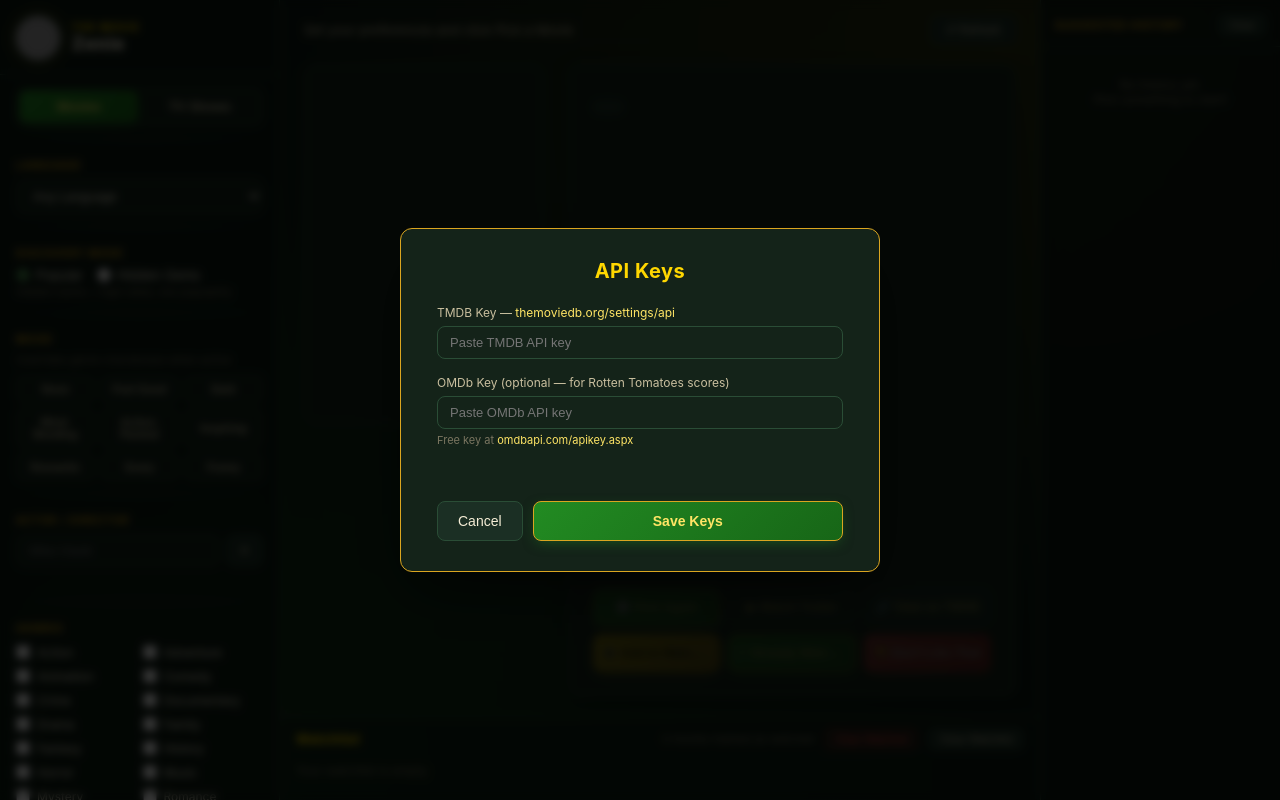
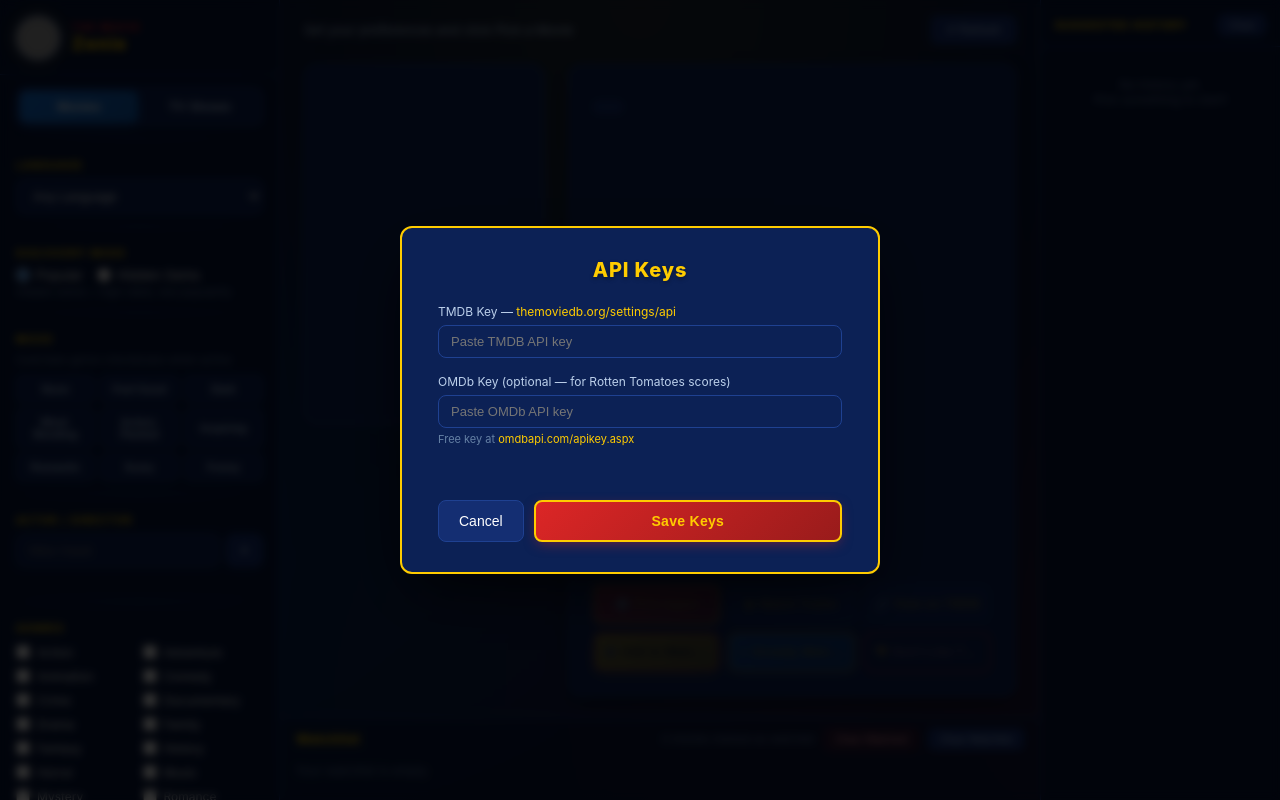
Before and after one commit to maxxzamani-create/movie-picker, a Flask app: page / in a window 1280 px wide. Run offline with Flask 3, Linux system fonts and the light colour scheme; data that the repository does not hold is empty; grey boxes are pictures that could not be loaded.

Commit message:
Switch to Superman palette — navy, suit blue, cape red, S-shield gold
Replace the Forest Green & Gold theme with the three iconic Superman
primaries: deep night-sky navy as the canvas, suit blue (#1471D9) for
positive engagement, cape red (#DC2626) for the Pick CTA, S-shield
gold (#FFCC00) as a high-frequency accent.

CSS:
- Pick / Pick Again: red gradient with a gold 2px border and pale-gold
  text. This is the "cape flying in" moment — the most iconic Superman
  visual cue we have.
- Watched: blue gradient with gold border (the suit body).
- Watchlist: solid gold gradient with a red border (the S-shield
  outlined by the cape).
- Don't Like: dark navy surface with red border and light-red text.
  Reads as "danger" without competing with the red Pick button.
- Trailer / TMDB: dark surface with gold text, gold border on hover.
- Brand kicker "The Movie" is red; brand main "Zenie" is bold gold
  with a soft drop shadow.
- Movie title is gold (was cream) — feels like a comic-page headline.
- Backdrop gradients reshuffled: gold from top, red from bottom right,
  blue from left.

Logo:
- Disc gets a two-tone ring: outer red (cape), inner gold (shield).
- Halo glow shifts from gold to red.
- Smoke from the lamp is now blue, rising into the gold aura behind
  the Z.
- The Z itself is red with a thick gold outline — direct nod to the
  S-shield letter treatment.
- Sparkles weighted across gold, red, and blue.

Co-Authored-By: Claude Opus 4.7 (1M context) <noreply@anthropic.com>

```diff
--- a/static/style.css
+++ b/static/style.css
@@ -2,55 +2,53 @@
 *, *::before, *::after { box-sizing: border-box; margin: 0; padding: 0; }
 
 :root {
-  /* ── Forest Green & Gold palette ─────────────────────────────────────
-     Heritage forest greens paired with true gold. Think Sherwood at
-     dusk: deep pine background, classic forest-green accents, real
-     gold for highlights and "treasure" actions. */
+  /* ── Superman palette ────────────────────────────────────────────────
+     Navy night sky, suit blue, cape red, S-shield gold. The three
+     iconic primaries used with semantic intent. */
 
-  --bg:         #0d1a12;   /* deep forest night */
-  --bg-deep:    #060e08;   /* darkest edge */
-  --surface:    #142319;   /* card surface */
-  --surface2:   #1b2f24;   /* raised surface */
-  --border:     #2a4d36;   /* pine border */
+  --bg:         #061538;   /* deep night-sky navy */
+  --bg-deep:    #030a1d;   /* darkest edge */
+  --surface:    #0c2155;   /* card surface */
+  --surface2:   #142e72;   /* raised surface */
+  --border:     #1f4191;   /* mid navy border */
 
-  --primary:    #228B22;   /* CSS-named "Forest Green" */
-  --primary-d:  #176617;   /* darker for gradient end / hover */
-  --primary-2:  #4caf50;   /* brighter, for icons & subtle accents */
-  --primary-lt: #86d486;   /* pale leaf — focus rings, hover hints */
-  --moss:       #65a30d;   /* warm lime-moss, used sparingly */
+  --blue:       #1471D9;   /* Superman suit blue */
+  --blue-d:     #0e5cb3;   /* deeper, for gradient ends */
+  --blue-lt:    #4d9eff;   /* lighter accent */
+  --blue-pale:  #bcd5f5;   /* pale blue text */
 
-  --gold:       #FFD700;   /* true gold — primary accent */
-  --gold-d:     #b8860b;   /* dark goldenrod for gradient end */
-  --gold-lt:    #ffe566;   /* pale gold for highlights */
-  --gold-deep:  #DAA520;   /* goldenrod, for borders */
+  --red:        #DC2626;   /* Superman cape red */
+  --red-d:      #991B1B;   /* deep cape red */
+  --red-lt:     #fca5a5;   /* light red */
 
-  --rose:       #ef4444;   /* warmer red — for the "don't like" action */
-  --rose-d:     #b91c1c;
+  --gold:       #FFCC00;   /* Superman S-shield yellow */
+  --gold-d:     #b58900;   /* deeper goldenrod */
+  --gold-lt:    #FFE066;   /* pale gold highlight */
 
-  --text:       #f5edd6;   /* warm parchment cream */
-  --text-dim:   #c9bf9f;   /* dim parchment */
-  --muted:      #7a7560;   /* warm muted */
+  --text:       #ffffff;   /* pure white — the S, the title */
+  --text-dim:   #bcd0eb;   /* soft blue-white */
+  --muted:      #6580a5;   /* muted blue-gray */
 
   --radius:     12px;
   --radius-sm:  8px;
   --sidebar-w:  280px;
   --history-w:  240px;
 
-  --shadow-card:  0 8px 24px -8px rgba(0,0,0,0.6),
-                  0 2px 6px -2px rgba(0,0,0,0.35);
-  --shadow-green: 0 4px 14px -4px rgba(34,139,34,0.55);
-  --shadow-gold:  0 4px 14px -4px rgba(255,215,0,0.5);
-  --shadow-rose:  0 4px 14px -4px rgba(239,68,68,0.45);
+  --shadow-card:  0 8px 24px -8px rgba(0,0,0,0.65),
+                  0 2px 6px -2px rgba(0,0,0,0.4);
+  --shadow-blue:  0 4px 14px -4px rgba(20,113,217,0.6);
+  --shadow-red:   0 4px 14px -4px rgba(220,38,38,0.55);
+  --shadow-gold:  0 4px 14px -4px rgba(255,204,0,0.55);
 }
 
 html, body {
   height: 100%;
   background: var(--bg);
-  /* Dappled sunlight through canopy — gold from upper right, green glow elsewhere */
+  /* Sky gradient — gold sunrise high up, red flash low right, blue elsewhere */
   background-image:
-    radial-gradient(at 80% 5%,  rgba(255,215,0,0.10) 0px, transparent 50%),
-    radial-gradient(at 15% 95%, rgba(34,139,34,0.18) 0px, transparent 55%),
-    radial-gradient(at 50% 50%, rgba(20,80,40,0.14)  0px, transparent 75%);
+    radial-gradient(at 50% 0%,    rgba(255,204,0,0.10) 0px, transparent 50%),
+    radial-gradient(at 95% 90%,   rgba(220,38,38,0.14) 0px, transparent 55%),
+    radial-gradient(at 5% 70%,    rgba(20,113,217,0.18) 0px, transparent 60%);
   background-attachment: fixed;
   color: var(--text);
   font-family: "Inter", "Segoe UI", system-ui, -apple-system, sans-serif;
@@ -74,11 +72,11 @@ html, body {
 ::-webkit-scrollbar { width: 8px; height: 8px; }
 ::-webkit-scrollbar-track { background: transparent; }
 ::-webkit-scrollbar-thumb { background: var(--surface2); border-radius: 4px; }
-::-webkit-scrollbar-thumb:hover { background: var(--primary); }
+::-webkit-scrollbar-thumb:hover { background: var(--blue); }
 
 /* ── Sidebar ──────────────────────────────────────────────────────────── */
 .sidebar {
-  background: rgba(13, 26, 18, 0.88);
+  background: rgba(6, 21, 56, 0.88);
   backdrop-filter: blur(12px);
   border-right: 1px solid var(--border);
   display: flex;
@@ -103,17 +101,17 @@ html, body {
 .sidebar-header img {
   width: 44px; height: 44px; border-radius: 50%;
   box-shadow: 0 0 0 2px var(--surface2),
-              0 0 18px rgba(255,215,0,0.30);
+              0 0 18px rgba(255,204,0,0.35);
 }
 
 .sidebar-title { flex: 1; line-height: 1.2; }
 .sidebar-title .sub  {
-  font-size: 10px; font-weight: 700; color: var(--gold);
-  letter-spacing: 1.4px; text-transform: uppercase;
+  font-size: 10px; font-weight: 800; color: var(--red);
+  letter-spacing: 1.5px; text-transform: uppercase;
 }
 .sidebar-title .main {
-  font-size: 18px; font-weight: 800; color: var(--text);
-  letter-spacing: 0.5px;
+  font-size: 18px; font-weight: 800; color: var(--gold);
+  letter-spacing: 1px; text-shadow: 0 2px 6px rgba(0,0,0,0.4);
 }
 
 .btn-api {
@@ -152,14 +150,14 @@ html, body {
   border-radius: 6px;
   cursor: pointer;
   font-size: 13px;
-  font-weight: 600;
+  font-weight: 700;
   transition: all 0.15s;
 }
 .media-btn:hover  { color: var(--text); }
 .media-btn.active {
-  background: linear-gradient(135deg, var(--primary), var(--primary-d));
-  color: var(--gold-lt);
-  box-shadow: var(--shadow-green);
+  background: linear-gradient(135deg, var(--blue), var(--blue-d));
+  color: #fff;
+  box-shadow: var(--shadow-blue);
 }
 
 /* ── Form controls ────────────────────────────────────────────────────── */
@@ -190,7 +188,7 @@ input[type="range"] {
 /* ── Radio group ──────────────────────────────────────────────────────── */
 .radio-group { display: flex; gap: 14px; }
 .radio-group label { display: flex; align-items: center; gap: 6px; cursor: pointer; font-size: 13px; }
-.radio-group input[type="radio"] { accent-color: var(--primary-2); width: 14px; height: 14px; }
+.radio-group input[type="radio"] { accent-color: var(--blue); width: 14px; height: 14px; }
 
 /* ── Mood grid ────────────────────────────────────────────────────────── */
 .mood-grid {
@@ -198,16 +196,16 @@ input[type="range"] {
   gap: 5px; margin-top: 4px;
 }
 .mood-btn {
-  padding: 7px 4px; font-size: 11px; font-weight: 600;
+  padding: 7px 4px; font-size: 11px; font-weight: 700;
   background: var(--surface); color: var(--text-dim);
   border: 1px solid var(--border); border-radius: 6px;
   cursor: pointer; text-align: center; transition: all .15s;
 }
-.mood-btn:hover  { background: var(--surface2); color: var(--gold-lt); border-color: var(--gold-deep); }
+.mood-btn:hover  { background: var(--surface2); color: var(--gold); border-color: var(--blue); }
 .mood-btn.active {
-  background: linear-gradient(135deg, var(--primary), var(--primary-d));
-  color: var(--gold-lt); border-color: var(--gold-deep);
-  box-shadow: var(--shadow-green);
+  background: linear-gradient(135deg, var(--blue), var(--blue-d));
+  color: #fff; border-color: var(--gold);
+  box-shadow: var(--shadow-blue);
 }
 
 /* ── Actor search ─────────────────────────────────────────────────────── */
@@ -334,11 +334,12 @@ input[type="range"] {
 }
 
 .movie-title {
-  font-size: 28px; font-weight: 800; line-height: 1.2;
-  margin-bottom: 6px; color: var(--text);
-  letter-spacing: -0.5px;
+  font-size: 28px; font-weight: 900; line-height: 1.2;
+  margin-bottom: 6px; color: var(--gold);
+  letter-spacing: -0.3px;
+  text-shadow: 0 2px 6px rgba(0,0,0,0.4);
 }
-.movie-meta { color: var(--primary-2); font-size: 13px; margin-bottom: 12px; font-weight: 500; }
+.movie-meta { color: var(--blue-lt); font-size: 13px; margin-bottom: 12px; font-weight: 500; }
 
 .scores-row { display: flex; gap: 10px; margin-bottom: 16px; flex-wrap: wrap; }
 .badge {
@@ -347,18 +348,18 @@ input[type="range"] {
   color: var(--gold);
   border: 1px solid var(--border);
 }
-.badge.rt-fresh  { color: var(--primary-2); border-color: rgba(76,175,80,0.35); }
-.badge.rt-ok     { color: var(--gold);      border-color: rgba(255,215,0,0.35); }
-.badge.rt-rotten { color: var(--rose);      border-color: rgba(239,68,68,0.35); }
+.badge.rt-fresh  { color: var(--blue-lt); border-color: rgba(77,158,255,0.35); }
+.badge.rt-ok     { color: var(--gold);    border-color: rgba(255,204,0,0.35); }
+.badge.rt-rotten { color: var(--red-lt);  border-color: rgba(220,38,38,0.35); }
 
 .movie-overview {
   font-size: 14px; color: var(--text); line-height: 1.65; margin-bottom: 16px;
 }
 
-.movie-director { font-size: 12px; font-weight: 600; color: var(--gold); margin-bottom: 4px; }
+.movie-director { font-size: 12px; font-weight: 700; color: var(--gold); margin-bottom: 4px; }
 .movie-cast     { font-size: 12px; color: var(--text-dim); margin-bottom: 12px; }
-.movie-genres   { font-size: 12px; color: var(--gold-lt); margin-bottom: 6px; font-weight: 500; }
-.movie-streaming{ font-size: 12px; color: var(--primary-2); margin-bottom: 18px; font-weight: 600; }
+.movie-genres   { font-size: 12px; color: var(--blue-lt); margin-bottom: 6px; font-weight: 500; }
+.movie-streaming{ font-size: 12px; color: var(--gold-lt); margin-bottom: 18px; font-weight: 700; }
 
 /* ── Action buttons grid ──────────────────────────────────────────────── */
 .action-buttons {
@@ -367,56 +368,62 @@ input[type="range"] {
 }
 .action-btn {
   padding: 11px 8px; border: none; border-radius: var(--radius-sm);
-  font-size: 12px; font-weight: 700; cursor: pointer;
+  font-size: 12px; font-weight: 800; cursor: pointer;
   transition: all .15s; white-space: nowrap; overflow: hidden;
   text-overflow: ellipsis;
-  letter-spacing: 0.2px;
+  letter-spacing: 0.3px;
 }
 .action-btn:hover    { transform: translateY(-1px); filter: brightness(1.12); }
 .action-btn:disabled { opacity: .35; cursor: not-allowed; filter: none; transform: none; }
 
 /* Action semantics:
-   green  = primary actions and positive feedback (Pick / Watched)
-   gold   = treasure / save it for later (Watchlist)
-   dark   = neutral navigation (Trailer / TMDB)
-   rose   = negative (Don't Like) */
+   RED   = primary CTA (Pick Again — the cape)
+   GOLD  = save it / treasure (Watchlist — the S-shield)
+   BLUE  = positive engagement (Watched — the suit)
+   DARK  = neutral navigation (Trailer / TMDB)
+   We deliberately do NOT use red for "dislike" so it doesn't conflict
+   with the main Pick CTA — dislike uses a darker red border treatment
+   that reads as "danger without competing with the cape." */
 .btn-pick-again {
-  background: linear-gradient(135deg, var(--primary), var(--primary-d));
-  color: var(--gold-lt);
-  border: 1px solid var(--gold-deep);
-  box-shadow: var(--shadow-green);
+  background: linear-gradient(135deg, var(--red), var(--red-d));
+  color: var(--gold);
+  border: 2px solid var(--gold);
+  box-shadow: var(--shadow-red);
+  text-shadow: 0 1px 2px rgba(0,0,0,0.3);
 }
 .btn-trailer {
-  background: var(--surface2); color: var(--gold-lt);
+  background: var(--surface2); color: var(--gold);
   border: 1px solid var(--border);
 }
-.btn-trailer:hover { border-color: var(--gold-deep); }
+.btn-trailer:hover { border-color: var(--gold); }
 .btn-tmdb {
-  background: var(--surface2); color: var(--gold-lt);
+  background: var(--surface2); color: var(--gold);
   border: 1px solid var(--border);
 }
-.btn-tmdb:hover { border-color: var(--gold-deep); }
+.btn-tmdb:hover { border-color: var(--gold); }
 .btn-watchlist {
   background: linear-gradient(135deg, var(--gold), var(--gold-d));
-  color: #1a1004;
-  border: 1px solid var(--gold-deep);
+  color: #1a0d00;
+  border: 2px solid var(--red);
   box-shadow: var(--shadow-gold);
 }
 .btn-watched {
-  background: linear-gradient(135deg, var(--primary), var(--primary-d));
-  color: var(--gold-lt);
-  border: 1px solid var(--gold-deep);
-  box-shadow: var(--shadow-green);
+  background: linear-gradient(135deg, var(--blue), var(--blue-d));
+  color: var(--gold);
+  border: 2px solid var(--gold);
+  box-shadow: var(--shadow-blue);
+  text-shadow: 0 1px 2px rgba(0,0,0,0.3);
 }
 .btn-dislike {
-  background: linear-gradient(135deg, var(--rose), var(--rose-d));
-  color: #fff;
-  box-shadow: var(--shadow-rose);
+  background: var(--surface);
+  color: var(--red-lt);
+  border: 2px solid var(--red);
+  box-shadow: 0 4px 14px -4px rgba(220,38,38,0.3);
 }
 
 /* ── Watchlist bar ────────────────────────────────────────────────────── */
 .watchlist-bar {
-  background: rgba(13, 26, 18, 0.6);
+  background: rgba(6, 21, 56, 0.6);
   border-top: 1px solid var(--border);
   padding: 10px 16px; flex-shrink: 0;
 }
@@ -431,32 +438,33 @@ input[type="range"] {
   border: 1px solid var(--border); border-radius: 6px; cursor: pointer;
   transition: all 0.15s;
 }
-.btn-sm:hover { background: var(--surface); color: var(--gold); border-color: var(--gold-deep); }
+.btn-sm:hover { background: var(--surface); color: var(--gold); border-color: var(--gold); }
 .btn-sm.danger {
-  background: rgba(239,68,68,0.1); color: var(--rose); border-color: rgba(239,68,68,0.3);
+  background: rgba(220,38,38,0.12); color: var(--red-lt); border-color: rgba(220,38,38,0.35);
 }
-.btn-sm.danger:hover { background: var(--rose); color: #fff; border-color: var(--rose); }
+.btn-sm.danger:hover { background: var(--red); color: #fff; border-color: var(--red); }
 
 .watchlist-items {
   display: flex; gap: 6px; overflow-x: auto; padding-bottom: 4px; min-height: 30px;
 }
 .watchlist-chip {
   padding: 5px 12px; background: var(--surface2);
-  border: 1px solid var(--gold-deep);
+  border: 1px solid var(--gold);
   border-radius: 999px;
   font-size: 12px; white-space: nowrap; color: var(--gold-lt); flex-shrink: 0;
+  font-weight: 600;
 }
 .watchlist-empty { color: var(--muted); font-size: 12px; line-height: 30px; }
 
 .chip-tv-sm {
-  display: inline-block; font-size: 9px; font-weight: 700;
+  display: inline-block; font-size: 9px; font-weight: 800;
   padding: 1px 5px; margin-left: 4px; border-radius: 4px;
-  background: var(--gold); color: #1a1004;
+  background: var(--red); color: var(--gold);
 }
 
 /* ── History panel ────────────────────────────────────────────────────── */
 .history-panel {
-  background: rgba(13, 26, 18, 0.88);
+  background: rgba(6, 21, 56, 0.88);
   backdrop-filter: blur(12px);
   border-left: 1px solid var(--border);
   display: flex; flex-direction: column; overflow: hidden;
@@ -498,61 +506,63 @@ input[type="range"] {
   white-space: nowrap; overflow: hidden; text-overflow: ellipsis;
 }
 .hist-type {
-  font-size: 9px; font-weight: 700; padding: 1px 5px;
-  background: var(--gold); color: #1a1004;
+  font-size: 9px; font-weight: 800; padding: 1px 5px;
+  background: var(--red); color: var(--gold);
   border-radius: 4px;
 }
 .hist-play {
   flex-shrink: 0; width: 24px; height: 22px; font-size: 10px;
-  background: var(--surface2); color: var(--gold-lt);
+  background: var(--surface2); color: var(--gold);
   border: 1px solid var(--border); border-radius: 5px; cursor: pointer;
   transition: all 0.15s;
 }
-.hist-play:hover { background: var(--primary); color: var(--gold-lt); border-color: var(--gold-deep); }
+.hist-play:hover { background: var(--red); color: var(--gold); border-color: var(--gold); }
 
 .hist-meta { font-size: 11px; color: var(--text-dim); margin-bottom: 6px; }
 
 .hist-chips { display: flex; flex-wrap: wrap; gap: 4px; }
 .chip {
-  font-size: 10px; padding: 2px 8px; border-radius: 999px; font-weight: 600;
+  font-size: 10px; padding: 2px 8px; border-radius: 999px; font-weight: 700;
 }
-.chip-Suggested { background: rgba(76,175,80,0.15);  color: var(--primary-2); }
-.chip-Trailer   { background: rgba(255,215,0,0.15);  color: var(--gold); }
-.chip-Watchlist { background: rgba(255,215,0,0.20);  color: var(--gold); }
-.chip-Watched   { background: rgba(76,175,80,0.18);  color: var(--primary-2); }
-.chip-Disliked  { background: rgba(239,68,68,0.15);  color: var(--rose); }
+.chip-Suggested { background: rgba(20,113,217,0.18); color: var(--blue-lt); }
+.chip-Trailer   { background: rgba(255,204,0,0.18);  color: var(--gold); }
+.chip-Watchlist { background: rgba(255,204,0,0.22);  color: var(--gold); }
+.chip-Watched   { background: rgba(20,113,217,0.22); color: var(--blue-lt); }
+.chip-Disliked  { background: rgba(220,38,38,0.18);  color: var(--red-lt); }
 
 /* ── API key modal ────────────────────────────────────────────────────── */
 .modal-overlay {
-  position: fixed; inset: 0; background: rgba(0,0,0,.78);
+  position: fixed; inset: 0; background: rgba(0,0,0,.8);
   backdrop-filter: blur(4px);
   display: flex; align-items: center; justify-content: center; z-index: 1000;
 }
 .modal-overlay.hidden { display: none; }
 .modal {
-  background: var(--surface); border: 1px solid var(--gold-deep);
+  background: var(--surface); border: 2px solid var(--gold);
   border-radius: var(--radius); padding: 30px 36px; width: 480px; max-width: 95vw;
-  box-shadow: 0 24px 60px -16px rgba(0,0,0,0.75);
+  box-shadow: 0 24px 60px -16px rgba(0,0,0,0.8);
 }
 .modal h2 {
   font-size: 20px; color: var(--gold); margin-bottom: 22px;
-  text-align: center; font-weight: 700; letter-spacing: 0.5px;
+  text-align: center; font-weight: 800; letter-spacing: 0.8px;
+  text-shadow: 0 2px 4px rgba(0,0,0,0.35);
 }
 .modal-field { margin-bottom: 16px; }
 .modal-field label { display: block; font-size: 12px; color: var(--text-dim); margin-bottom: 6px; }
-.modal-field label a { color: var(--gold-lt); text-decoration: none; }
+.modal-field label a { color: var(--gold); text-decoration: none; }
 .modal-field label a:hover { text-decoration: underline; }
 .modal-field .hint  { font-size: 11px; color: var(--muted); margin-top: 4px; }
-.modal-field .hint a { color: var(--gold-lt); text-decoration: none; }
+.modal-field .hint a { color: var(--gold); text-decoration: none; }
 .modal-field .hint a:hover { text-decoration: underline; }
 .modal-actions { display: flex; gap: 10px; margin-top: 20px; }
 .btn-modal-save {
   flex: 1; padding: 11px;
-  background: linear-gradient(135deg, var(--primary), var(--primary-d));
-  color: var(--gold-lt);
-  font-weight: 700; border: 1px solid var(--gold-deep); border-radius: var(--radius-sm);
+  background: linear-gradient(135deg, var(--red), var(--red-d));
+  color: var(--gold);
+  font-weight: 800; border: 2px solid var(--gold); border-radius: var(--radius-sm);
   cursor: pointer; font-size: 14px;
-  box-shadow: var(--shadow-green);
+  box-shadow: var(--shadow-red);
+  letter-spacing: 0.3px;
 }
 .btn-modal-save:hover { filter: brightness(1.12); }
 .btn-modal-cancel {
@@ -560,7 +570,7 @@ input[type="range"] {
   border: 1px solid var(--border); border-radius: var(--radius-sm); cursor: pointer; font-size: 14px;
 }
 .btn-modal-cancel:hover { background: var(--surface); }
-.modal-status { font-size: 12px; color: var(--rose); text-align: center; margin-top: 10px; min-height: 18px; }
+.modal-status { font-size: 12px; color: var(--red-lt); text-align: center; margin-top: 10px; min-height: 18px; }
 
 /* ── Loading spinner ──────────────────────────────────────────────────── */
 @keyframes spin { to { transform: rotate(360deg); } }
```
Also changed, not shown: other parts of static/style.css (+26 -24 lines), logo.py (+39 -38 lines).
